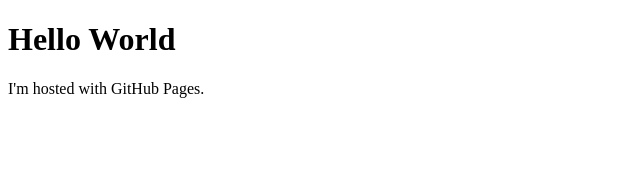
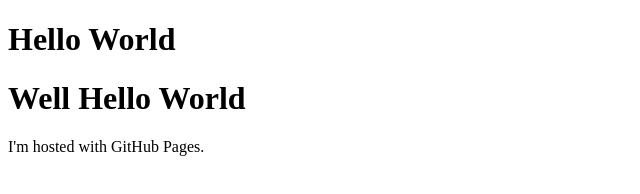
Before and after one commit to rickar018/rickar018.github.io, a plain HTML site: page index.html in a window 1280 px wide. Shown: the whole page, without its empty margins (0-640 px from the left). Drawn offline with Linux system fonts and the light colour scheme.

Commit message:
Update index.html
Version v0.02

```diff
--- a/index.html
+++ b/index.html
@@ -2,6 +2,7 @@
 <html>
 <body>
 <h1>Hello World</h1>
+<h1>Well Hello World</h1>
 <p>I'm hosted with GitHub Pages.</p>
 </body>
 </html>
```
